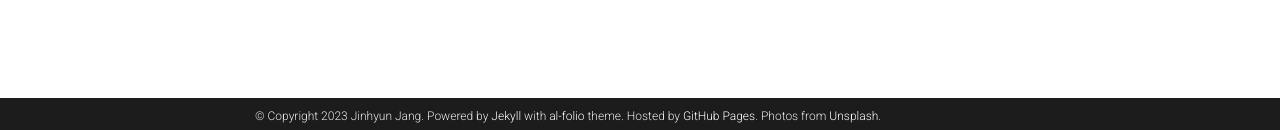
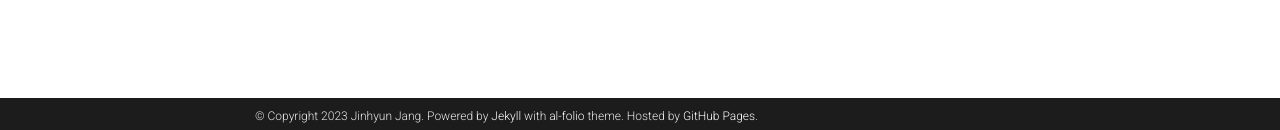
Before and after one commit to jinhyunj/jinhyunj.github.io, a Jekyll site: the page built from news.html, in a window 1280 px wide. Shown: the part 767-897 px from the top of the page. Built offline with Jekyll 4.4.1, drawn with Linux system fonts in a browser that asks for light colours; emoji names are drawn with the system emoji font; comment, search, counter and statistics services are not loaded; a style sheet for code colours, icons or effects is not loaded.

Commit message:
Update _config.yml

```diff
--- a/_config.yml
+++ b/_config.yml
@@ -12,7 +12,6 @@
 footer_text: >
   Powered by <a href="https://jekyllrb.com/" target="_blank">Jekyll</a> with <a href="https://github.com/alshedivat/al-folio">al-folio</a> theme.
   Hosted by <a href="https://pages.github.com/" target="_blank">GitHub Pages</a>.
-  Photos from <a href="https://unsplash.com" target="_blank">Unsplash</a>.
 keywords: jinhyun, computer science, computer vision, deep learning  # add your own keywords or leave empty
 
 lang: en # the language of your site (for example: en, fr, cn, ru, etc.)
@@ -274,8 +273,8 @@
 
 scholar:
 
-  last_name: [Jang]
-  first_name: [Jinhyun]
+  last_name: [Jinhyun]
+  first_name: [Jang]
 
   style: apa
   locale: en
```
